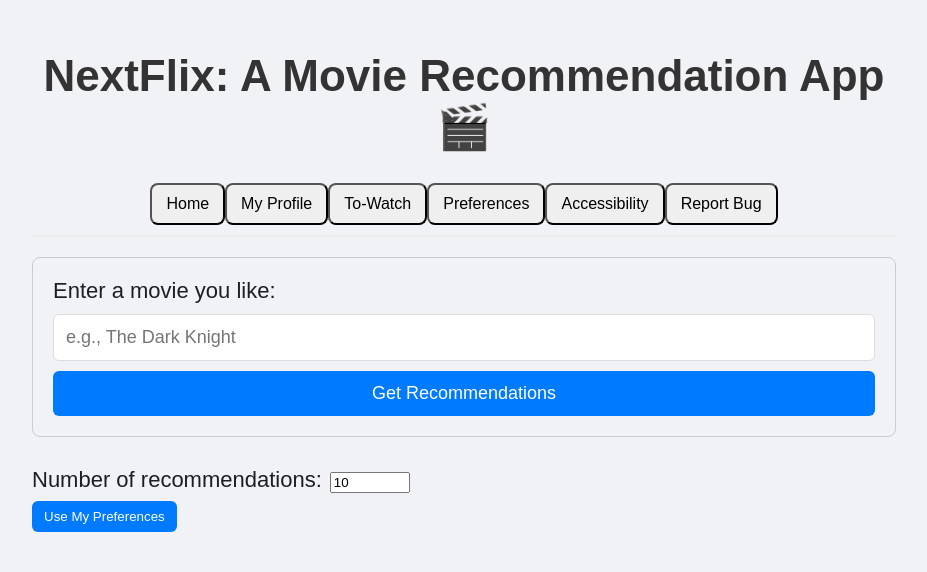
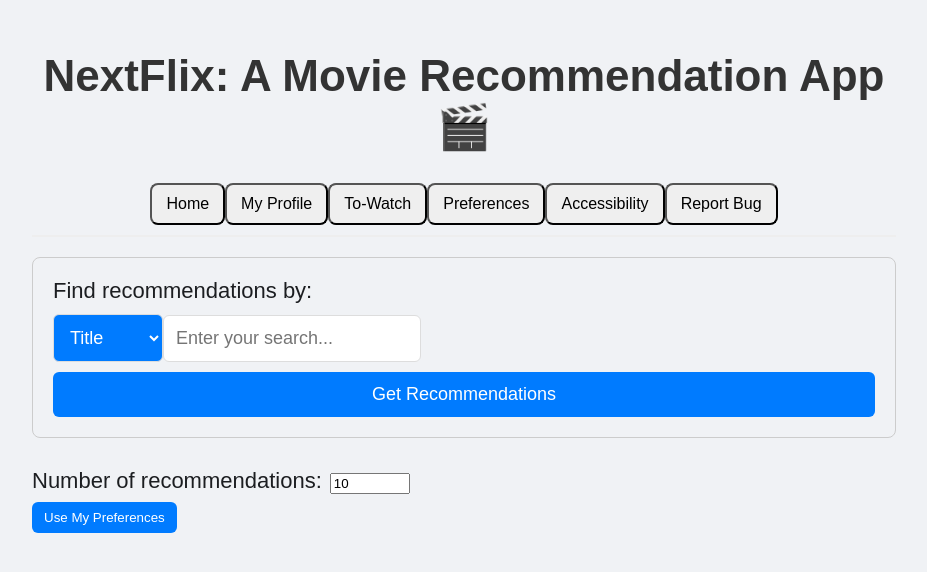
Before and after one commit to BJMartin1025/NextFlix---CS4090-Project, a React (Create React App) app in the folder frontend/: page / in a window 1280 px wide. Shown: the top 572 px of the page, without its empty margins (176-1103 px from the left). Built offline with nearby package versions, Linux system fonts and the light colour scheme.

Commit message:
Adding Director Search and Other Search Options

```diff
--- a/frontend/src/App.js
+++ b/frontend/src/App.js
@@ -35,34 +35,58 @@ function App() {
 
   // Main recommendation call: uses /similar GET which returns full objects.
   // Request top 10 results.
-  const handleRecommend = async (inputMovieName) => {
+const handleRecommend = async (query, searchType) => {
   setLoading(true);
   setError(null);
   setRecommendations([]);
 
   try {
-      const params = new URLSearchParams({ title: inputMovieName, top: recommendationCount });
-      const response = await fetch(`http://localhost:5000/similar?${params.toString()}`, {
-        method: 'GET',
-      });
-
-      if (!response.ok) {
-        const errorData = await response.json().catch(() => ({}));
-        throw new Error(errorData.error || `HTTP error! status: ${response.status}`);
+    const q = query.trim();
+    if (searchType === 'director') {
+      const url = `http://localhost:5000/search?director=${encodeURIComponent(q)}`;
+      const res = await fetch(url);
+      const json = await res.json();
+      if (!res.ok) throw new Error(json.error || "Director search failed");
+      setRecommendations(json.results);
+      setMovieName(`Director: ${q}`);
+      return;
     }
 
+    if (searchType === 'actor') {
+      const url = `http://localhost:5000/search?actor=${encodeURIComponent(q)}`;
+      const res = await fetch(url);
+      const json = await res.json();
+      if (!res.ok) throw new Error(json.error || "Actor search failed");
+      setRecommendations(json.results);
+      setMovieName(`Actor: ${q}`);
+      return;
+    }
+    if (searchType === 'genre') {
+      const url = `http://localhost:5000/search?genre=${encodeURIComponent(q)}`;
+      const res = await fetch(url);
+      const json = await res.json();
+      if (!res.ok) throw new Error(json.error || "Genre search failed");
+      setRecommendations(json.results);
+      setMovieName(`Genre: ${q}`);
+      return;
+    }
+
+    const params = new URLSearchParams({ title: q, top: 5 });
+    const response = await fetch(`http://localhost:5000/similar?${params.toString()}`);
+
     const data = await response.json();
-      // /similar returns objects with movie metadata and score
-      setRecommendations(data.recommendations || []);
-      setMovieName(inputMovieName);
+    if (!response.ok) throw new Error(data.error || "Title search failed");
+
+    setRecommendations(data.recommendations);
+    setMovieName(q);
 
   } catch (e) {
     setError(e.message);
-      console.error('Fetch error:', e);
   } finally {
     setLoading(false);
   }
 };
+
 
   // Recommend using stored user preferences
   const handleRecommendFromProfile = async () => {
--- a/frontend/src/components/MovieInputForm.js
+++ b/frontend/src/components/MovieInputForm.js
@@ -1,28 +1,47 @@
 // src/components/MovieInputForm.js
 import React, { useState } from 'react';
-import '../styles/MovieInputForm.css'; // For styling
+import '../styles/MovieInputForm.css';
 
 function MovieInputForm({ onSubmit, loading }) {
   const [input, setInput] = useState('');
+  const [searchType, setSearchType] = useState('title'); // NEW
 
   const handleSubmit = (e) => {
     e.preventDefault();
     if (input.trim() && !loading) {
-      onSubmit(input);
+      onSubmit(input, searchType); // pass both values
     }
   };
 
   return (
     <form className="input-form" onSubmit={handleSubmit}>
-      <label htmlFor="movie-name">Enter a movie you like:</label>
+      <label htmlFor="movie-name">Find recommendations by:</label>
+
+      <div className="search-row">
+        {/* NEW DROPDOWN */}
+        <select
+          value={searchType}
+          onChange={(e) => setSearchType(e.target.value)}
+          disabled={loading}
+          className="search-type-select"
+        >
+          <option value="title">Title</option>
+          <option value="director">Director</option>
+          <option value="actor">Actor</option>
+          <option value="genre">Genre</option>
+        </select>
+
+        {/* SEARCH BOX */}
         <input
           id="movie-name"
           type="text"
           value={input}
           onChange={(e) => setInput(e.target.value)}
-        placeholder="e.g., The Dark Knight"
+          placeholder="Enter your search..."
           disabled={loading}
         />
+      </div>
+
       <button type="submit" disabled={loading}>
         {loading ? 'Loading...' : 'Get Recommendations'}
       </button>
--- a/frontend/src/styles/MovieInputForm.css
+++ b/frontend/src/styles/MovieInputForm.css
@@ -34,3 +34,31 @@
     background-color: #a0c3e7;
     cursor: not-allowed;
 }
+.input-form select {
+    padding: 12px;
+    font-size: 18px;
+    border-radius: 6px;
+    border: 1px solid #ddd;
+    background-color: #007bff;
+    color: white;
+    cursor: pointer;
+    transition: background-color 0.3s;
+}
+
+
+.input-form select:hover:not(:disabled),
+.input-form select:focus {
+    background-color: #0056b3;
+    outline: none;
+}
+
+.input-form select option {
+    color: #333;
+    background-color: white;
+}
+
+.input-form .search-controls {
+    display: flex;
+    gap: 8px;
+    align-items: center;
+}
```
Also changed, not shown: 2 other files (tests, documents, lock files or other folders). Lines whose indentation alone changed are shown as unchanged.
